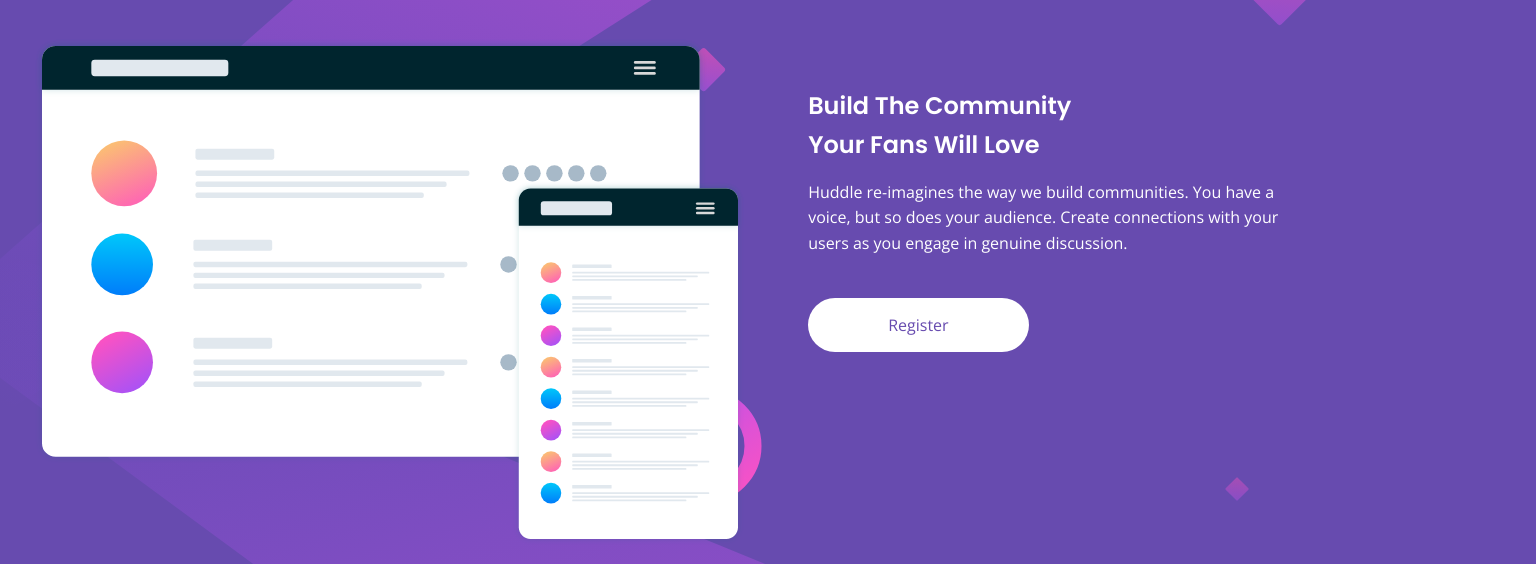
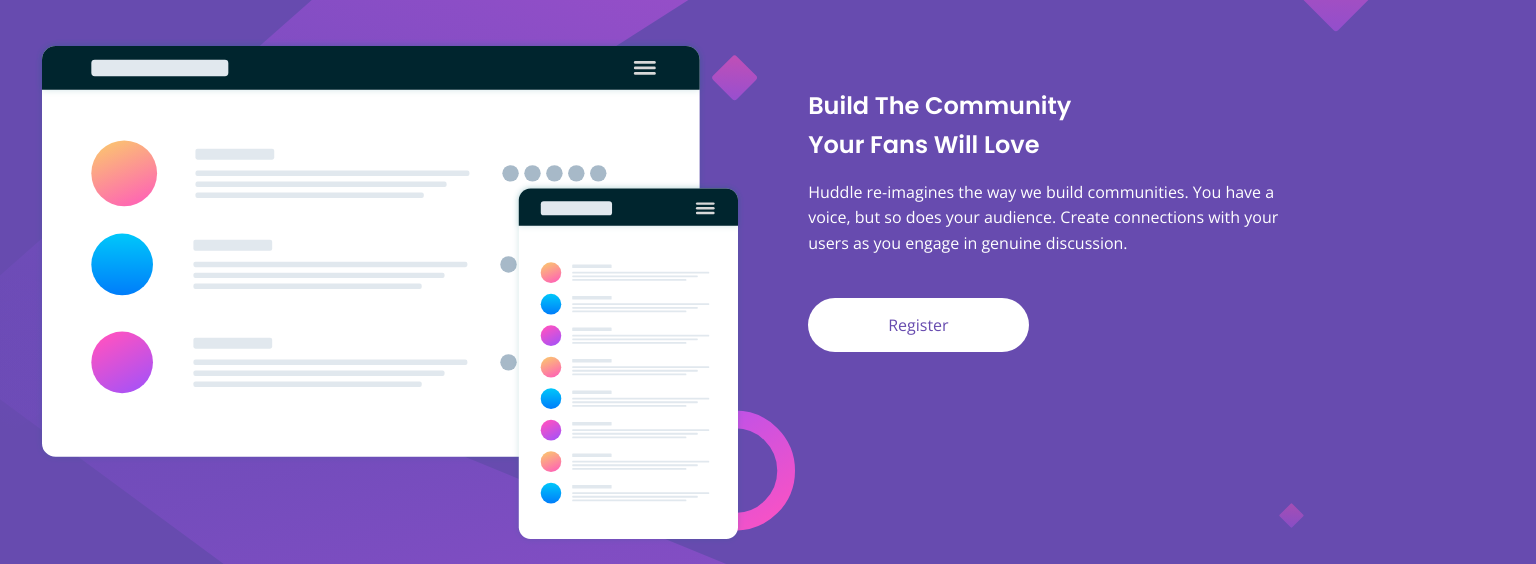
Before and after one commit to martinelias1312/huddle-landing-page-with-single-introductory-section-master, a plain HTML site: page index.html in a window 1536 px wide. Shown: the part 117-681 px from the top of the page. Drawn offline with nearby package versions, Linux system fonts and the light colour scheme.

Commit message:
media 1441px stylling

```diff
--- a/assets/css/style.css
+++ b/assets/css/style.css
@@ -155,7 +155,12 @@ h2:nth-child(2) {
     }
 }
 
-@media screen and ( min-width: 1450px ) {
+@media screen and ( min-width: 1441px ) {
+    body {
+        background-size: contain;
+        height: 100vh;
+    }
+
     footer {
         display: flex;
         flex-direction: row;
```
